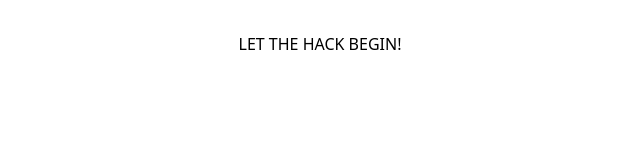
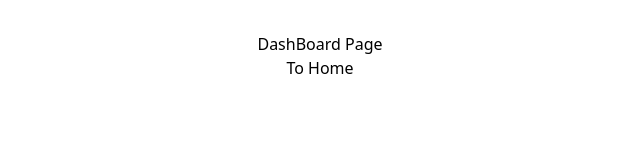
Before and after one commit to Sujeet2003/TRINIT_TEAM_RSV_DEV, a React (Vite) app in the folder client/: page /dashboard in a window 1280 px wide. Shown: the top 160 px of the page, without its empty margins (320-960 px from the left). Built offline with nearby package versions, Linux system fonts and the light colour scheme.

Commit message:
Initiated Routes

```diff
--- a/client/package.json
+++ b/client/package.json
@@ -12,7 +12,8 @@
   "dependencies": {
     "axios": "^1.6.7",
     "react": "^18.2.0",
-    "react-dom": "^18.2.0"
+    "react-dom": "^18.2.0",
+    "react-router-dom": "^6.22.3"
   },
   "devDependencies": {
     "@types/react": "^18.2.56",
--- a/client/src/App.jsx
+++ b/client/src/App.jsx
@@ -1,14 +1,17 @@
-import './App.css'
+import "./App.css";
+import { BrowserRouter, Routes, Route } from "react-router-dom";
+import { LandingPage } from "./pages/landingpage";
+import { DashBoard } from "./pages/dashboard";
 
 function App() {
-
   return (
-    <>
-      <div className='bg-purple-950'>
-        <p className='font-medium text-3xl text-white'>LET THE HACK BEGIN!</p>
-      </div>
-    </>
-  )
+    <BrowserRouter>
+      <Routes>
+        <Route path="/" element={<LandingPage />} />
+        <Route path="/dashboard" element={<DashBoard />} />
+      </Routes>
+    </BrowserRouter>
+  );
 }
 
-export default App
+export default App;
--- /dev/null
+++ b/client/src/pages/dashboard.jsx
@@ -0,0 +1,13 @@
+import React from "react";
+import { Link } from "react-router-dom";
+
+export const DashBoard = () => {
+    return (
+      <>
+        <h1>DashBoard Page</h1>
+        <Link to={"/"}>
+          <button> To Home</button>
+        </Link>
+      </>
+    );
+};
--- /dev/null
+++ b/client/src/pages/landingpage.jsx
@@ -0,0 +1,13 @@
+import React from "react";
+import { Link } from "react-router-dom";
+
+export const LandingPage = () => {
+  return (
+    <>
+      <h1>DashBoard Page</h1>
+      <Link to={"/dashboard"}>
+        <button> To Dashboard</button>
+      </Link>
+    </>
+  );
+};
```
Also changed, not shown: 1 other file (tests, documents, lock files or other folders).
